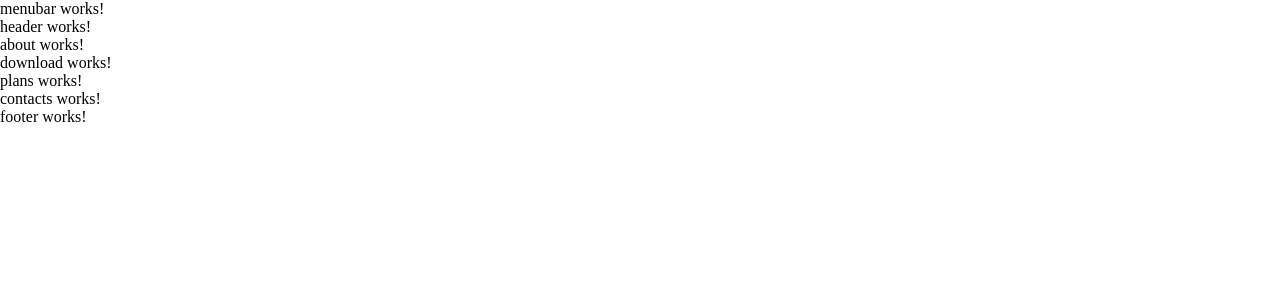
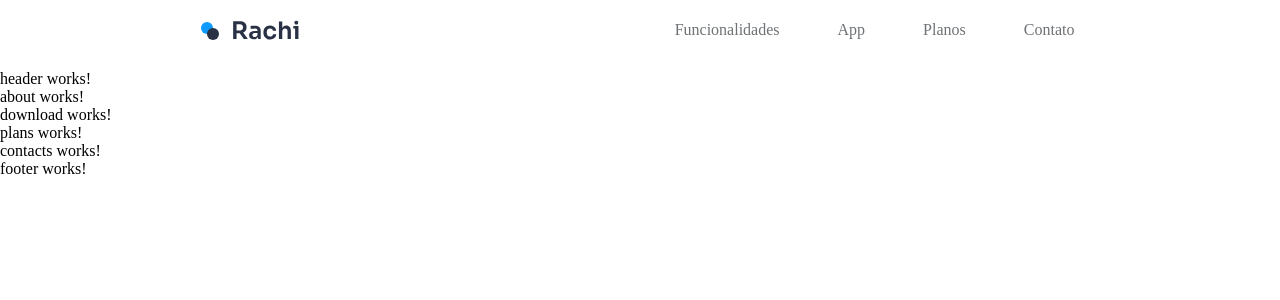
Before and after one commit to GustavoCremonez/Rachi, an Angular app: page / in a window 1280 px wide. Shown: the top 300 px of the page. Built offline with nearby package versions, Linux system fonts and the light colour scheme.

Commit message:
:sparkles: feat: Menu de navegação

```diff
--- a/src/app/components/menubar/menubar.component.html
+++ b/src/app/components/menubar/menubar.component.html
@@ -1 +1,10 @@
-<p>menubar works!</p>
+<nav>
+  <img src="/assets/logo.svg" alt="Logo do Rachi" />
+
+  <ul>
+    <li>Funcionalidades</li>
+    <li>App</li>
+    <li>Planos</li>
+    <li>Contato</li>
+  </ul>
+</nav>
--- a/src/app/components/menubar/menubar.component.scss
+++ b/src/app/components/menubar/menubar.component.scss
@@ -0,0 +1,23 @@
+nav {
+  display: flex;
+  justify-content: space-around;
+  height: 70px;
+  padding: 1rem;
+
+  img {
+    width: 100px;
+    height: 30px;
+  }
+
+  ul {
+    list-style: none;
+    display: flex;
+    gap: 3rem;
+    color: var(--secondary-color);
+
+    li {
+      cursor: pointer;
+      padding: 5px;
+    }
+  }
+}
--- a/src/index.html
+++ b/src/index.html
@@ -1,11 +1,11 @@
-<!doctype html>
-<html lang="en">
+<!DOCTYPE html>
+<html lang="pt-BR">
   <head>
-  <meta charset="utf-8">
+    <meta charset="utf-8" />
     <title>Rachi</title>
-  <base href="/">
-  <meta name="viewport" content="width=device-width, initial-scale=1">
-  <link rel="icon" type="image/x-icon" href="favicon.ico">
+    <base href="/" />
+    <meta name="viewport" content="width=device-width, initial-scale=1" />
+    <link rel="icon" type="image/x-icon" href="favicon.ico" />
   </head>
   <body>
     <app-root></app-root>
--- a/src/styles.scss
+++ b/src/styles.scss
@@ -1,4 +1,4 @@
-::root {
+:root {
   --primary-color: #0f9afe;
   --secondary-color: #6e7275;
   --foreground-color: #293145;
@@ -17,3 +17,7 @@
   padding: 0;
   box-sizing: border-box;
 }
+
+body {
+  font-family: "Sora";
+}
```
Lines whose indentation alone changed are shown as unchanged.
